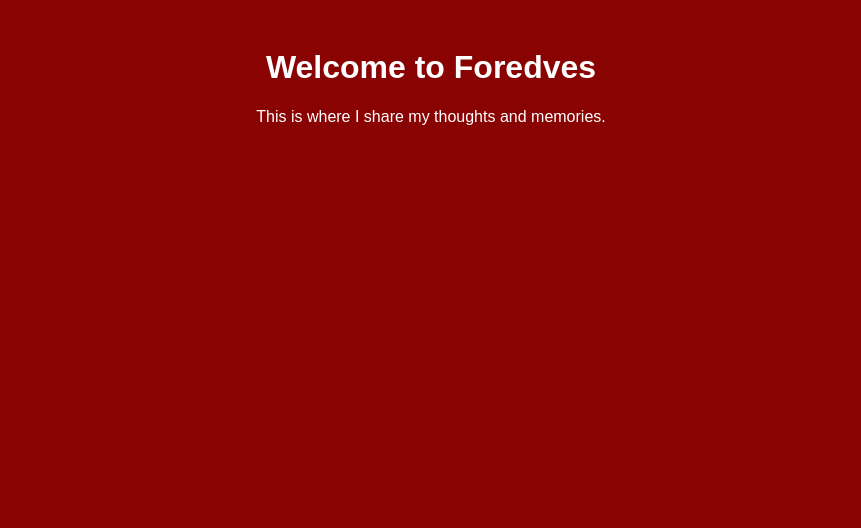
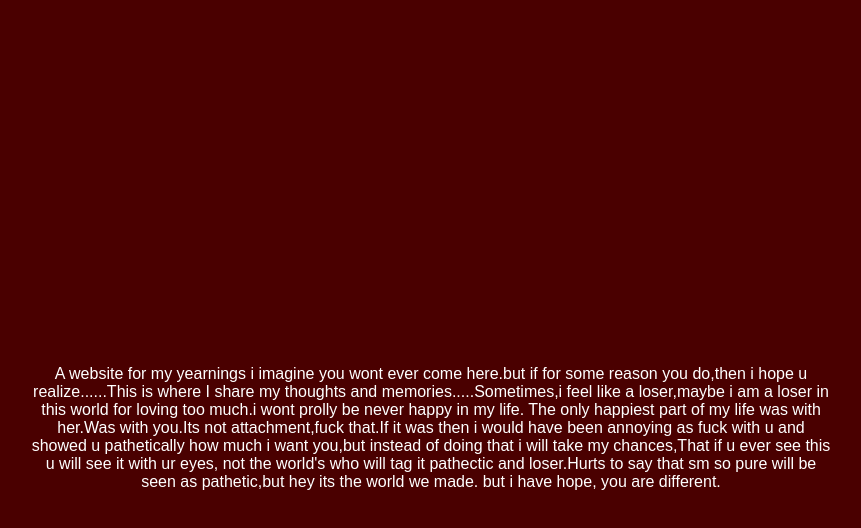
Before and after one commit to Hassannassah/Foredves, a plain HTML site: page index.html in a window 1280 px wide. Shown: the whole page, without its empty margins (209-1070 px from the left). Drawn offline with Linux system fonts and the light colour scheme.

Commit message:
Update index.html

```diff
--- a/index.html
+++ b/index.html
@@ -6,16 +6,24 @@
     <title>Foredves</title>
     <style>
         body {
-            background-color: #8A0303; /* Blood Red */
+            background-color: #4A0000; /* Darker blood red */
             color: white;
             font-family: Arial, sans-serif;
+            display: flex;
+            justify-content: center;
+            align-items: center;
+            height: 100vh;
             text-align: center;
             padding: 20px;
+        }
+        .content {
+            max-width: 800px;
         }
     </style>
 </head>
 <body>
-    <h1>Welcome to Foredves</h1>
-    <p>This is where I share my thoughts and memories.</p>
+    <div class="content">
+        <p>A website for my yearnings i imagine you wont ever come here.but if for some reason you do,then i hope u realize......This is where I share my thoughts and memories.....Sometimes,i feel like a loser,maybe i am a loser in this world for loving too much.i wont prolly be never happy in my life. The only happiest part of my life was with her.Was with you.Its not attachment,fuck that.If it was then i would have been annoying as fuck with u and showed u pathetically how much i want you,but instead of doing that i will take my chances,That if u ever see this u will see it with ur eyes, not the world's who will tag it pathectic and loser.Hurts to say that sm so pure will be seen as pathetic,but hey its the world we made. but i have hope, you are different.</p>
+    </div>
 </body>
 </html>
```
